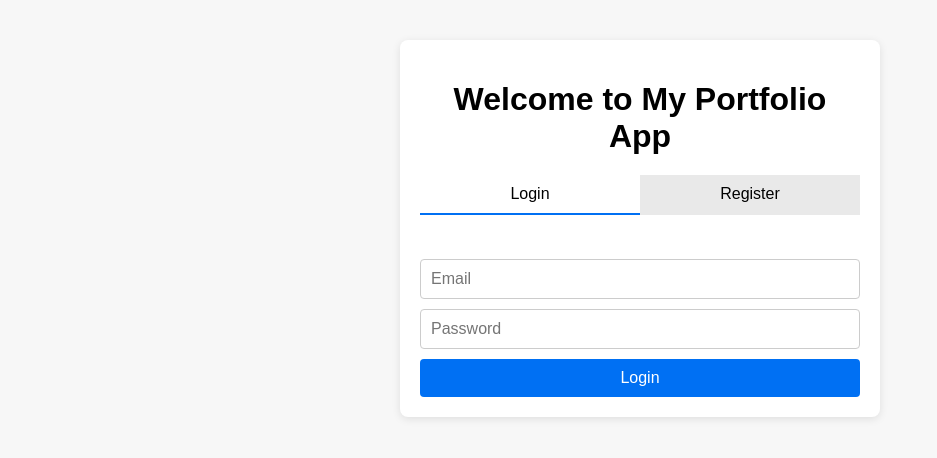
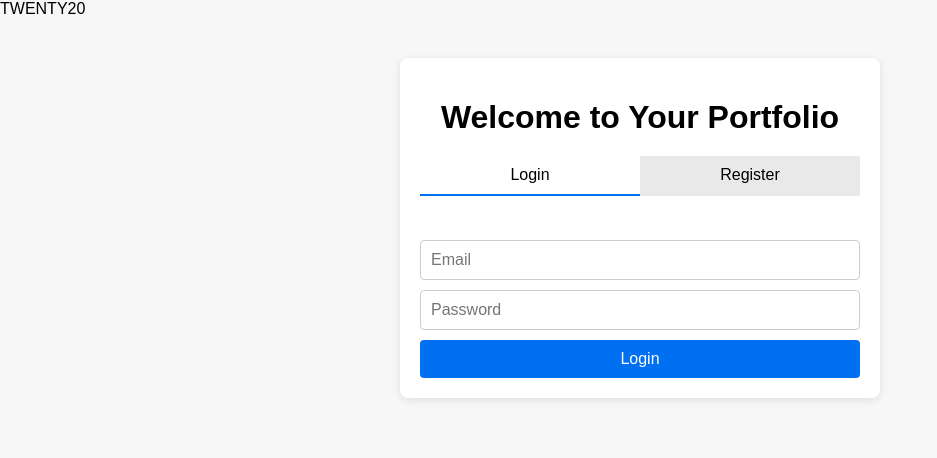
Before and after one commit to narenkabadi/simple-portfolio-app, a website: page public/index.html in a window 1280 px wide. Shown: the whole page, without its empty margins (0-937 px from the left). Drawn offline with Linux system fonts and the light colour scheme.

Commit message:
Update landing page design with header and improved layout
Reorganized the HTML structure by adding a header and main section, and removed duplicate form sections.

```diff
--- a/public/index.html
+++ b/public/index.html
@@ -7,8 +7,13 @@
   <link rel="stylesheet" href="styles.css">
 </head>
   <body>
+  <!-- Simple header with brand -->
+  <header>
+    <div class="brand">TWENTY20</div>
+  </header>
+  <main>
     <div class="container">
-    <h1>Welcome to My Portfolio App</h1>
+      <h1>Welcome to Your Portfolio</h1>
       <!-- Tab buttons to switch between login and registration -->
       <div class="tabs">
         <button id="loginTab" class="active">Login</button>
@@ -29,6 +34,7 @@
         <button id="registerBtn">Register</button>
       </div>
     </div>
+  </main>
   <!-- Include our client‑side script to handle interaction -->
   <script src="script.js"></script>
 </body>
```
Lines whose indentation alone changed are shown as unchanged.
